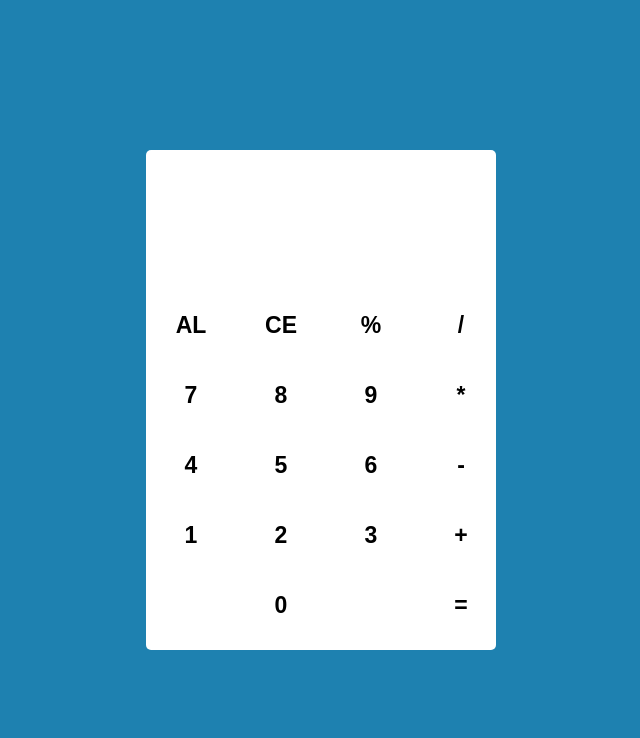
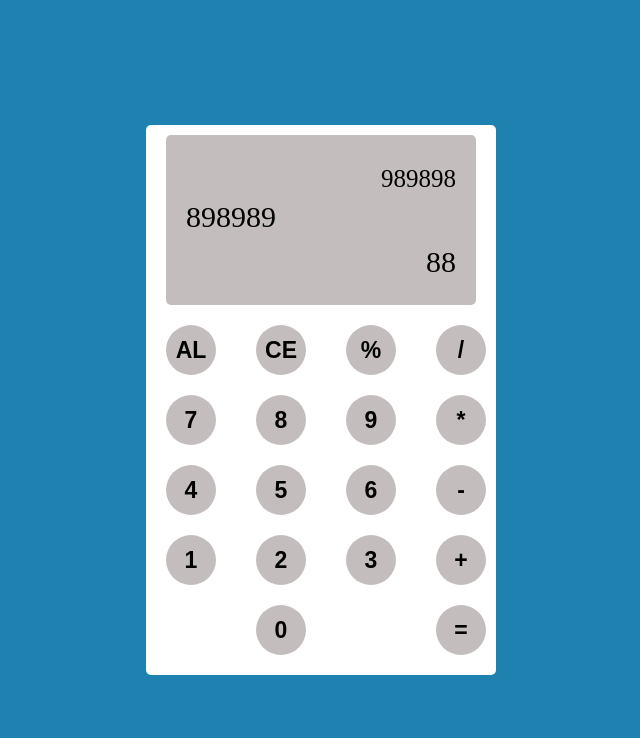
Before and after one commit to bossjuicer/calculator, a plain HTML site: page index.html in a window 1280 px wide. Shown: the whole page, without its empty margins (319-959 px from the left). Drawn offline with Linux system fonts and the light colour scheme.

Commit message:
third commit

```diff
--- a/index.html
+++ b/index.html
@@ -9,13 +9,17 @@
 </head>
 <body>
 	<div id="main">
+		<div id="para-main">
 		<div id="history">
 			<p id="hs-value"></p>
 		</div>
+		<div id="operation">
+			<p id="operation-value"></p>
+		</div>
 		<div id="output">
 			<p id="output-value">
-
 			</p>
+		</div>
 		</div>
 		<div id="keyboard">
 			<div id="first-div">
@@ -24,7 +28,7 @@
 				<button class="number">7</button>
 				<button class="number">4</button>
 				<button class="number">1</button>
-				<button class="empty"></button>
+				<!-- <button class="empty"></button> -->
 			</div>
 			<div id="second-div">
 				<button class="operator">CE</button>
@@ -38,7 +42,7 @@
 				<button class="number">9</button>
 				<button class="number">6</button>
 				<button class="number">3</button>
-				<button class="empty"></button>
+				<!-- <button class="empty"></button> -->
 			</div>
 			<div id="forth-div">
 				<button class="operator">/</button>
--- a/index.js
+++ b/index.js
@@ -1,3 +1,54 @@
-function (argument) {
-	// body...
+function getInput(num){
+	document.getElementById("output-value").innerHTML;
 }
+
+function printinput(num){
+	if (num ==""){
+		document.getElementById("output-value").innerHTML=num;
+	}
+	else{
+		document.getElementById("output-value").innerHTML=FormattedInput(num);
+	}
+
+}
+
+function getOutput(num){
+	document.getElementById("hs-value").innerHTML;
+}
+
+function printOutput(num){
+	if (num==""){
+		document.getElementById("hs-value").innerHTML=num;
+	}
+	else{
+		document.getElementById("hs-value").innerHTML=FormattedInput(num);
+	}
+}
+
+function getOperator(num){
+	document.getElementById("operation-value").innerHTML;
+}
+function printOperator(num){
+	if (num==""){
+		document.getElementById("operation-value").innerHTML;
+	}
+	else{
+		document.getElementById("operation-value").innerHTML=FormattedInput(num);
+	}
+}
+function FormattedInput(num){
+
+	var n=Number(num);
+	var value=n.toString();
+	return value;
+}
+
+printinput(88)
+printOutput(989898)
+printOperator(898989)
+// var number=document.getElementsByClassName("number");
+
+// number.addEventListener("click",function(){
+// 	number.printoutput(num)
+
+// })
--- a/style.css
+++ b/style.css
@@ -7,7 +7,7 @@ body{
 #main{
 
 	margin:auto;
-    height: 500px;
+    height: 550px;
     width: 350px;
     position: absolute;
     top:0;
@@ -17,19 +17,37 @@ body{
     background: white;
     border-radius: 5px;
 }
+#para-main{
+	background-color: #C3BEBD;
+	margin: 10px 20px;
+	border-radius: 5px;
+
+}
 #history{
-	height: 20px;
+	height: 30px;
 	text-align: right;
 	margin: 0 20px;
-	padding-top: 20px;
-	font-size: 30px;
+	padding-top: 5px;
+	font-size: 25px;
+	/* background-color: #E89989; */
+}
+#operation{
+	height: 15px;
+	text-align: left;
+	margin: 20px 20px;
+	font-size: 30px;;
+	/* margin-top: 30px; */
+	/* padding-top: 20px; */
+	/* background-color: #E89989; */
 }
 #output{
 	text-align: right;
 	height: 60px;
 	margin: 10px 20px;
 	font-size: 30px;
+	/* background-color: #E89989; */
 }
+
 #keyboard{
 	display: flex;
 	justify-content: stretch;
@@ -39,9 +57,11 @@ body{
 
 #first-div{
 	/*background: red;*/
-	height: 360px;
+	height: 355px;
 	width: 100px;
 	/*opacity: 40%;*/
+	/* background: rgb(237,163,178); */
+/* background: linear-gradient(90deg, rgba(237,163,178,1) 100%, rgba(252,252,252,1) 100%, rgba(195,200,223,1) 100%); */
 }
 
 #second-div{
@@ -79,6 +99,7 @@ body{
 }
 .number, .operator{
 	cursor: pointer;
+	/* background: rgb(34,193,195); */
+	background-color: #C3BEBD;
+/
 }
-
-#first-div.
```
